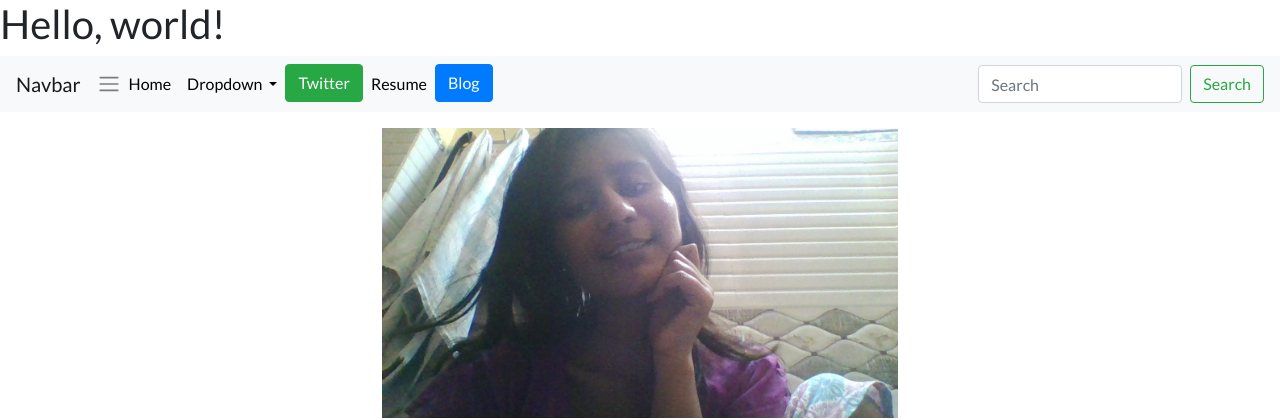
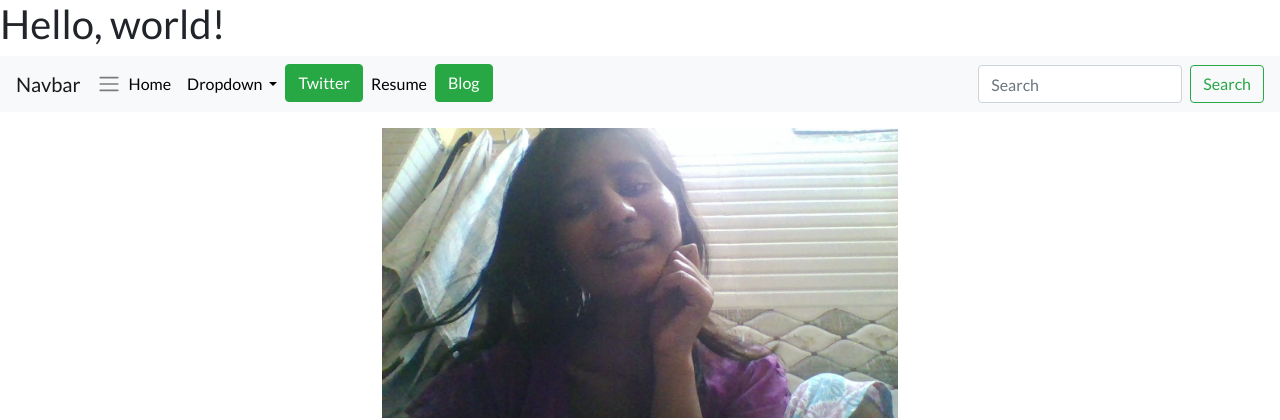
Before and after one commit to shilpi-code/portfolio-project, a Django app: page / in a window 1280 px wide. Shown: the top 420 px of the page. Run offline with Django 3.2, Linux system fonts and the light colour scheme; data comes from the database, SQL or seed files in the repository; some libraries are stand-ins or nearby versions.

Commit message:
I made some tweaks

```diff
--- a/personal/templates/base.html
+++ b/personal/templates/base.html
@@ -57,7 +57,7 @@
 
 
           <li>
-            <a role="button" href="{% url 'blog:folder' %}" class="btn btn-primary">Blog</a>
+            <a role="button" href="{% url 'blog:folder' %}" class="btn btn-success">Blog</a>
           </li>
 
 
```
